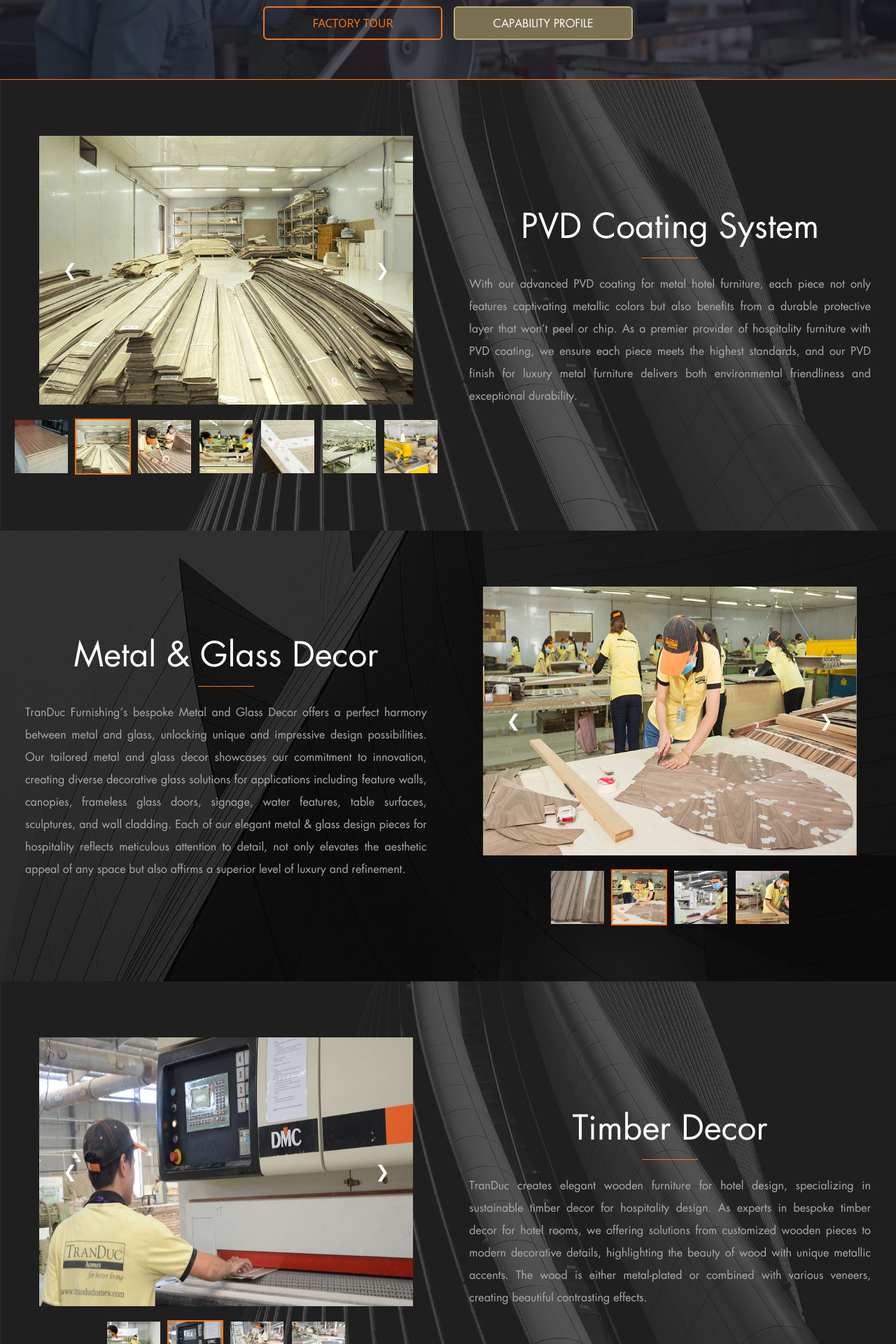
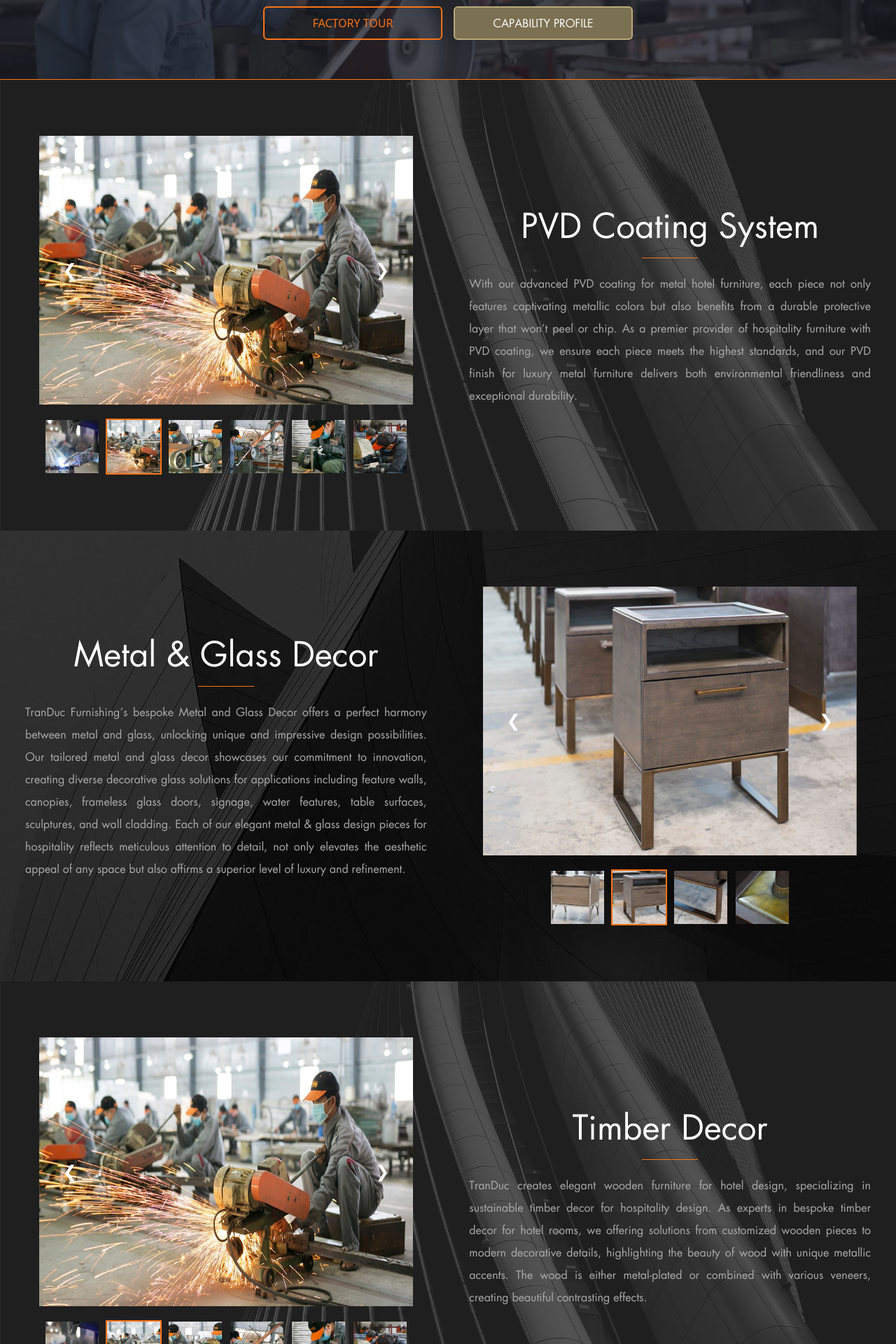
Before and after one commit to QuyenNguyen230698/Nuxt_Hospitality_Furniture, a Nuxt app: page /Capabilities/MetalFurniture in a window 1280 px wide. Shown: the part 225-2145 px from the top of the page at 70% size. Built offline with nearby package versions, Linux system fonts and the light colour scheme; a web font is replaced by a local one.

Commit message:
update metal furniture

```diff
--- a/pages/Capabilities/MetalFurniture/index.vue
+++ b/pages/Capabilities/MetalFurniture/index.vue
@@ -1,14 +1,14 @@
 <template>
     <div>
         <SliceShowMetal/>
-        <!-- Desks -->
+        <!-- PVD -->
         <div class="bg-wooden1 bg-fixed p-4 lg:py-20">
         <div class="flex flex-col lg:flex-row items-center justify-center gap-5 w-full h-full">
           <div class="lg:w-1/2 w-full flex flex-col items-center justify-center px-0 lg:px-10 overflow-hidden">
             <!-- Carousel -->
           <div class="carousel w-full relative overflow-hidden order-1">
             <div
-                v-for="(slide, index) in desks"
+                v-for="(slide, index) in pvd"
                 :key="index"
                 class="carousel-item w-fit h-48 md:h-72 lg:h-96 transition-transform duration-700"
                 :style="{ transform: `translateX(-${currentSlideDesks * 100}%)` }"
@@ -26,7 +26,7 @@
             <!-- Thumbnails -->
             <div class="flex justify-center mt-5 space-x-2 order-2 ">
             <div
-                v-for="(slide, index) in desks"
+                v-for="(slide, index) in pvd"
                 :key="'thumb-' + index"
                 @click="currentSlideDesks = index"
                 class="w-20 h-20 border-2 cursor-pointer overflow-hidden"
@@ -49,14 +49,14 @@
         </div>
       </div>
       </div>
-      <!-- Dressers -->
+      <!-- Glass -->
       <div class="bg-wooden2 bg-fixed p-4 lg:py-20">
         <div class="flex flex-col lg:flex-row items-center justify-center gap-5 w-full h-full ">
           <div class="lg:w-1/2 w-full flex flex-col items-center justify-center px-0 lg:px-10 overflow-hidden order-1 lg:order-2">
             <!-- Carousel -->
           <div class="carousel w-full relative overflow-hidden">
             <div
-                v-for="(slide, index) in dressers"
+                v-for="(slide, index) in glass"
                 :key="index"
                 class="carousel-item w-fit h-48 md:h-72 lg:h-96 transition-transform duration-700"
                 :style="{ transform: `translateX(-${currentSlideDressers * 100}%)` }"
@@ -74,7 +74,7 @@
             <!-- Thumbnails -->
             <div class="flex justify-center mt-5 space-x-2">
             <div
-                v-for="(slide, index) in dressers"
+                v-for="(slide, index) in glass"
                 :key="'thumb-' + index"
                 @click="currentSlideDressers = index"
                 class="w-20 h-20 border-2 cursor-pointer overflow-hidden"
@@ -97,14 +97,14 @@
         </div>
       </div>
       </div>
-      <!-- Table & Nightstand -->
+      <!-- Timber -->
       <div class="bg-wooden1 bg-fixed p-4 lg:py-20">
         <div class="flex flex-col lg:flex-row items-center justify-center gap-5 w-full h-full ">
           <div class="lg:w-1/2 w-full flex flex-col items-center justify-center px-0 lg:px-10 overflow-hidden order-1">
             <!-- Carousel -->
           <div class="carousel w-full relative overflow-hidden">
             <div
-                v-for="(slide, index) in tables"
+                v-for="(slide, index) in timber"
                 :key="index"
                 class="carousel-item w-fit h-48 md:h-72 lg:h-96 transition-transform duration-700"
                 :style="{ transform: `translateX(-${currentSlideTables * 100}%)` }"
@@ -122,7 +122,7 @@
             <!-- Thumbnails -->
             <div class="flex justify-center mt-5 space-x-2">
             <div
-                v-for="(slide, index) in tables"
+                v-for="(slide, index) in timber"
                 :key="'thumb-' + index"
                 @click="currentSlideTables = index"
                 class="w-20 h-20 border-2 cursor-pointer overflow-hidden"
@@ -152,26 +152,27 @@
 import { ref, onMounted, onUnmounted } from "vue";
 
 // Khởi tạo mảng hình ảnh
-const desks = [
-  { src: "/image/capability/Wooden/desk1.jpg" },
-  { src: "/image/capability/Wooden/desk2.jpg" },
-  { src: "/image/capability/Wooden/desk3.jpg" },
-  { src: "/image/capability/Wooden/desk4.jpg" },
-  { src: "/image/capability/Wooden/desk5.jpg" },
-  { src: "/image/capability/Wooden/desk6.jpg" },
-  { src: "/image/capability/Wooden/desk7.jpg" },
+const pvd = [
+  { src: "/image/capability/Metal/pvd1.jpg" },
+  { src: "/image/capability/Metal/pvd2.jpg" },
+  { src: "/image/capability/Metal/pvd3.jpg" },
+  { src: "/image/capability/Metal/pvd4.jpg" },
+  { src: "/image/capability/Metal/pvd5.jpg" },
+  { src: "/image/capability/Metal/pvd6.jpg" },
 ];
-const dressers = [
-  { src: "/image/capability/Wooden/dresser1.jpg" },
-  { src: "/image/capability/Wooden/dresser2.jpg" },
-  { src: "/image/capability/Wooden/dresser3.jpg" },
-  { src: "/image/capability/Wooden/dresser4.jpg" },
+const glass = [
+  { src: "/image/capability/Metal/glass1.jpg" },
+  { src: "/image/capability/Metal/glass2.jpg" },
+  { src: "/image/capability/Metal/glass3.jpg" },
+  { src: "/image/capability/Metal/glass4.jpg" },
 ];
-const tables = [
-  { src: "/image/capability/Wooden/table1.jpg" },
-  { src: "/image/capability/Wooden/table2.jpg" },
-  { src: "/image/capability/Wooden/table3.jpg" },
-  { src: "/image/capability/Wooden/table4.jpg" }
+const timber = [
+  { src: "/image/capability/Metal/timber1.jpg" },
+  { src: "/image/capability/Metal/timber2.jpg" },
+  { src: "/image/capability/Metal/timber3.jpg" },
+  { src: "/image/capability/Metal/timber4.jpg" },
+  { src: "/image/capability/Metal/timber5.jpg" },
+  { src: "/image/capability/Metal/timber6.jpg" }
 ];
 
 // Khởi tạo các biến
@@ -182,27 +183,27 @@ const slideInterval = 3000;
 
 // Hàm chuyển slide cho desks
 function nextSlideDesks() {
-  currentSlideDesks.value = (currentSlideDesks.value + 1) % desks.length;
+  currentSlideDesks.value = (currentSlideDesks.value + 1) % pvd.length;
 }
 function prevSlideDesks() {
-  currentSlideDesks.value = (currentSlideDesks.value - 1 + desks.length) % desks.length;
+  currentSlideDesks.value = (currentSlideDesks.value - 1 + pvd.length) % pvd.length;
 }
 
 // Hàm chuyển slide cho dressers
 function nextSlideDressers() {
-  currentSlideDressers.value = (currentSlideDressers.value + 1) % dressers.length;
+  currentSlideDressers.value = (currentSlideDressers.value + 1) % glass.length;
 }
 function prevSlideDressers() {
-  currentSlideDressers.value = (currentSlideDressers.value - 1 + dressers.length) % dressers.length;
+  currentSlideDressers.value = (currentSlideDressers.value - 1 + glass.length) % glass.length;
 }
 
 // Hàm chuyển slide cho tables
 function nextSlideTables() {
-  currentSlideTables.value = (currentSlideTables.value + 1) % tables.length;
+  currentSlideTables.value = (currentSlideTables.value + 1) % timber.length;
 }
 
 function prevSlideTables() {
-  currentSlideTables.value = (currentSlideTables.value - 1 + tables.length) % tables.length;
+  currentSlideTables.value = (currentSlideTables.value - 1 + timber.length) % timber.length;
 }
 
 let intervalIdDesks;
```
